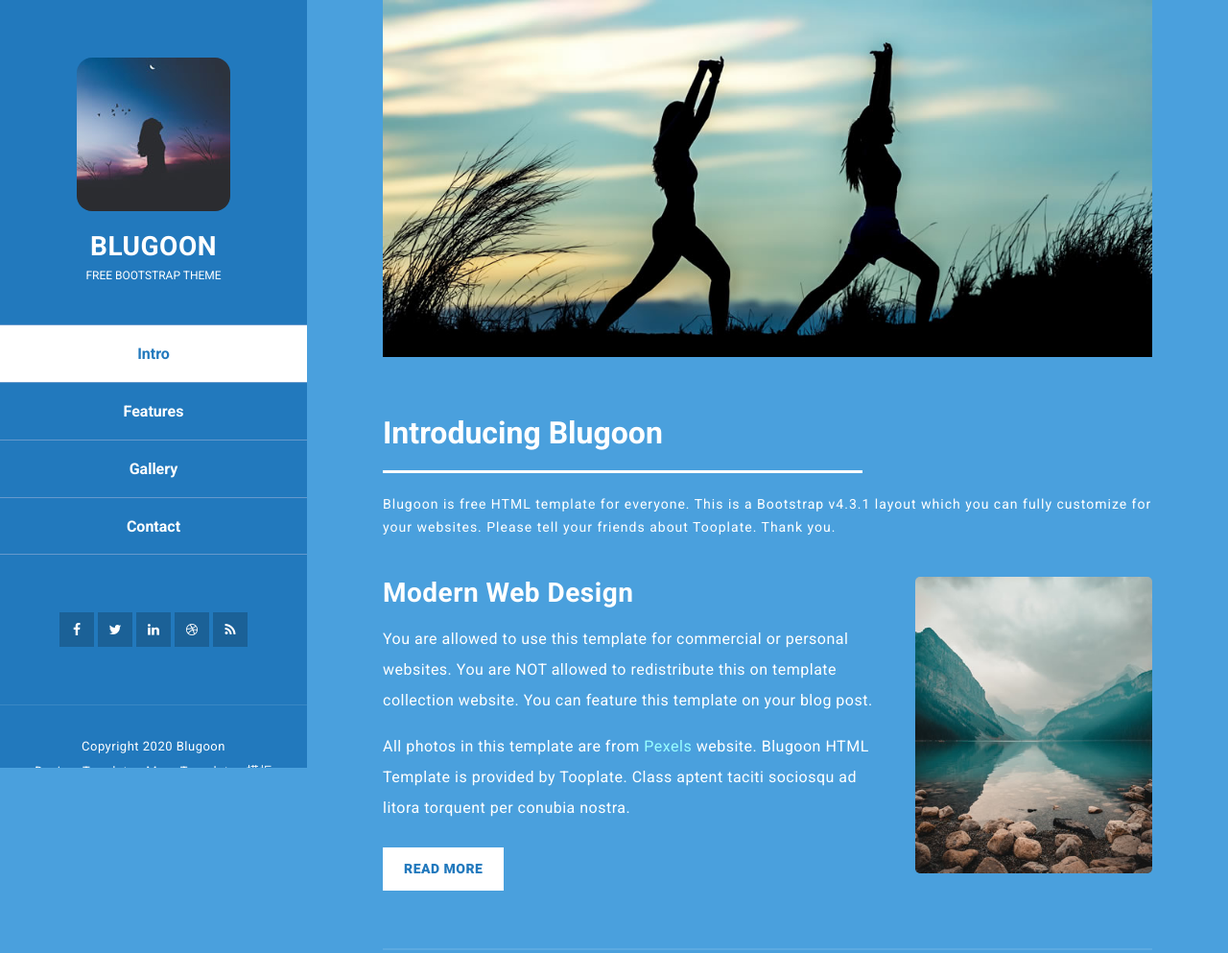
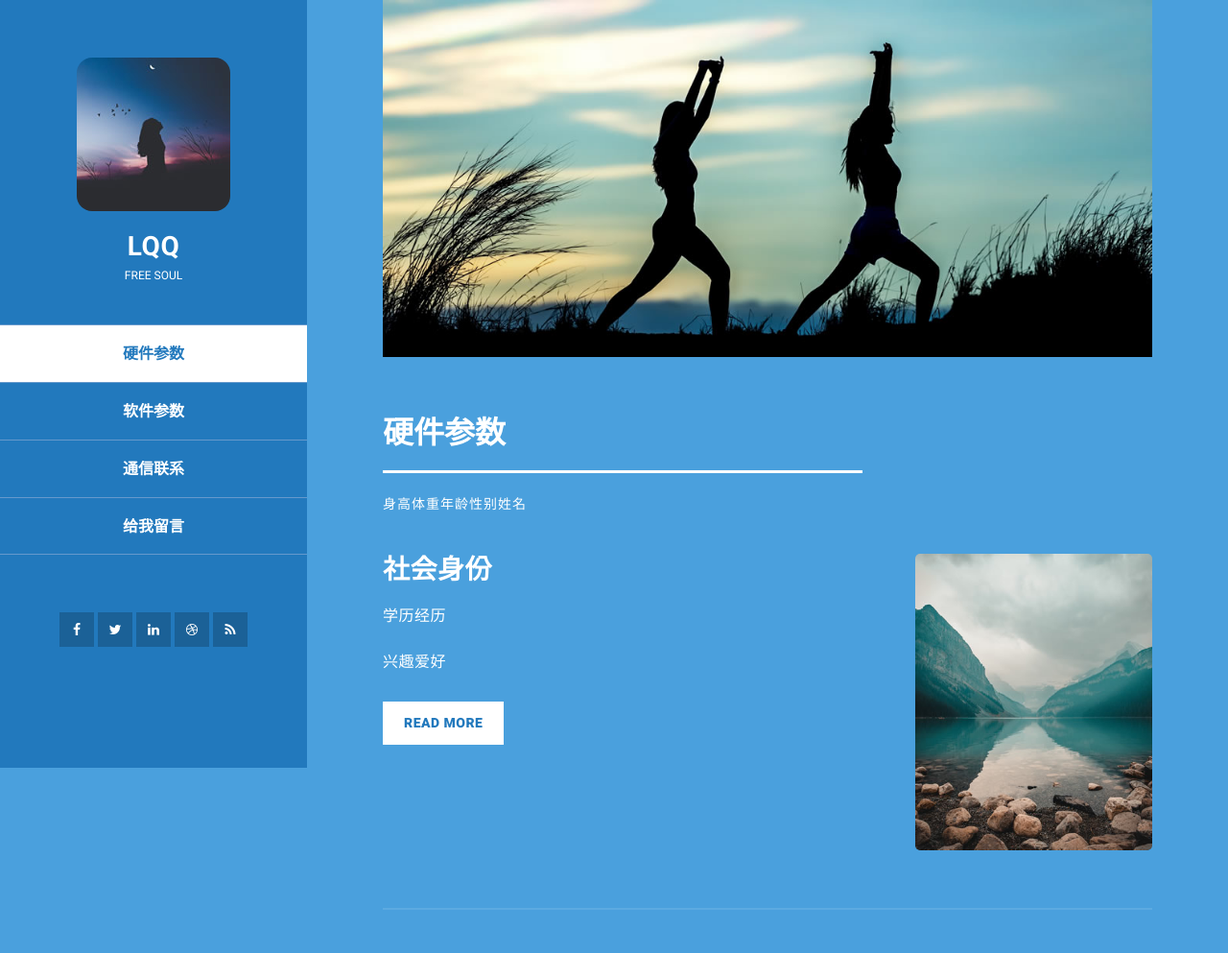
Before and after one commit to qinqin-lai/qinqin-lai.github-io, a plain HTML site: page index.html in a window 1280 px wide. Shown: the top 993 px of the page at 96% size. Drawn offline with Linux system fonts and the light colour scheme.

Commit message:
Update index.html

```diff
--- a/index.html
+++ b/index.html
@@ -3,7 +3,7 @@
   <head>
     <meta charset="utf-8" />
     <meta name="viewport" content="width=device-width, initial-scale=1, shrink-to-fit=no" />
-    <title>Blugoon HTML Bootstrap 4 Template</title>
+    <title>LQQ的个人网站</title>
     <meta name="description" content="" />
     <meta name="author" content="Tooplate" />
     <!-- Bootstrap core CSS -->
@@ -27,15 +27,15 @@
               <a href="#"><img src="assets/images/logo-image.jpg" alt="Blugoon by Tooplate" /></a>
             </div>
             <div class="author-content">
-              <h4>Blugoon</h4>
-              <span>Free Bootstrap Theme</span>
+              <h4>LQQ</h4>
+              <span>Free Soul</span>
             </div>
             <nav class="main-nav" role="navigation">
               <ul class="main-menu">
-                <li><a href="#section1">Intro</a></li>
-                <li><a href="#section2">Features</a></li>
-                <li><a href="#section3">Gallery</a></li>
-                <li><a href="#section4">Contact</a></li>
+                <li><a href="#section1">硬件参数</a></li>
+                <li><a href="#section2">软件参数</a></li>
+                <li><a href="#section3">通信联系</a></li>
+                <li><a href="#section4">给我留言</a></li>
               </ul>
             </nav>
             <div class="social-network">
@@ -57,10 +57,7 @@
                 </li>
               </ul>
             </div>
-            <div class="copyright-text">
-              <p>Copyright 2020 Blugoon<br>
-              Design: Tooplate - More Templates <a href="http://www.cssmoban.com/" target="_blank" title="模板之家">模板之家</a> - Collect from <a href="http://www.cssmoban.com/" title="网页模板" target="_blank">网页模板</a></p>
-            </div>
+
           </div>
         </div>
       </div>
@@ -72,18 +69,18 @@
         </div>
           <div class="section-heading">
 
-            <h2>Introducing Blugoon</h2>
+            <h2>硬件参数</h2>
             <div class="line-dec"></div>
-            <span>Blugoon is free HTML template for everyone. This is a Bootstrap v4.3.1 layout which you can fully customize for your websites. Please tell your friends about Tooplate. Thank you.</span>
+            <span>身高体重年龄性别姓名</span>
           </div>
           <div class="right-image-post">
             <div class="row">
 
               <div class="col-md-8">
                 <div class="left-text">
-                  <h4>Modern Web Design</h4>
-                  <p>You are allowed to use this template for commercial or personal websites. You are NOT allowed to redistribute this on template collection website. You can feature this template on your blog post.</p>
-                  <p>All photos in this template are from <a rel="nofollow" href="#">Pexels</a> website. Blugoon HTML Template is provided by Tooplate. Class aptent taciti sociosqu ad litora torquent per conubia nostra.</p>
+                  <h4>社会身份</h4>
+                  <p>学历经历</p>
+                  <p>兴趣爱好</p>
                   <div class="white-button">
                     <a href="#">Read More</a>
                   </div>
```
